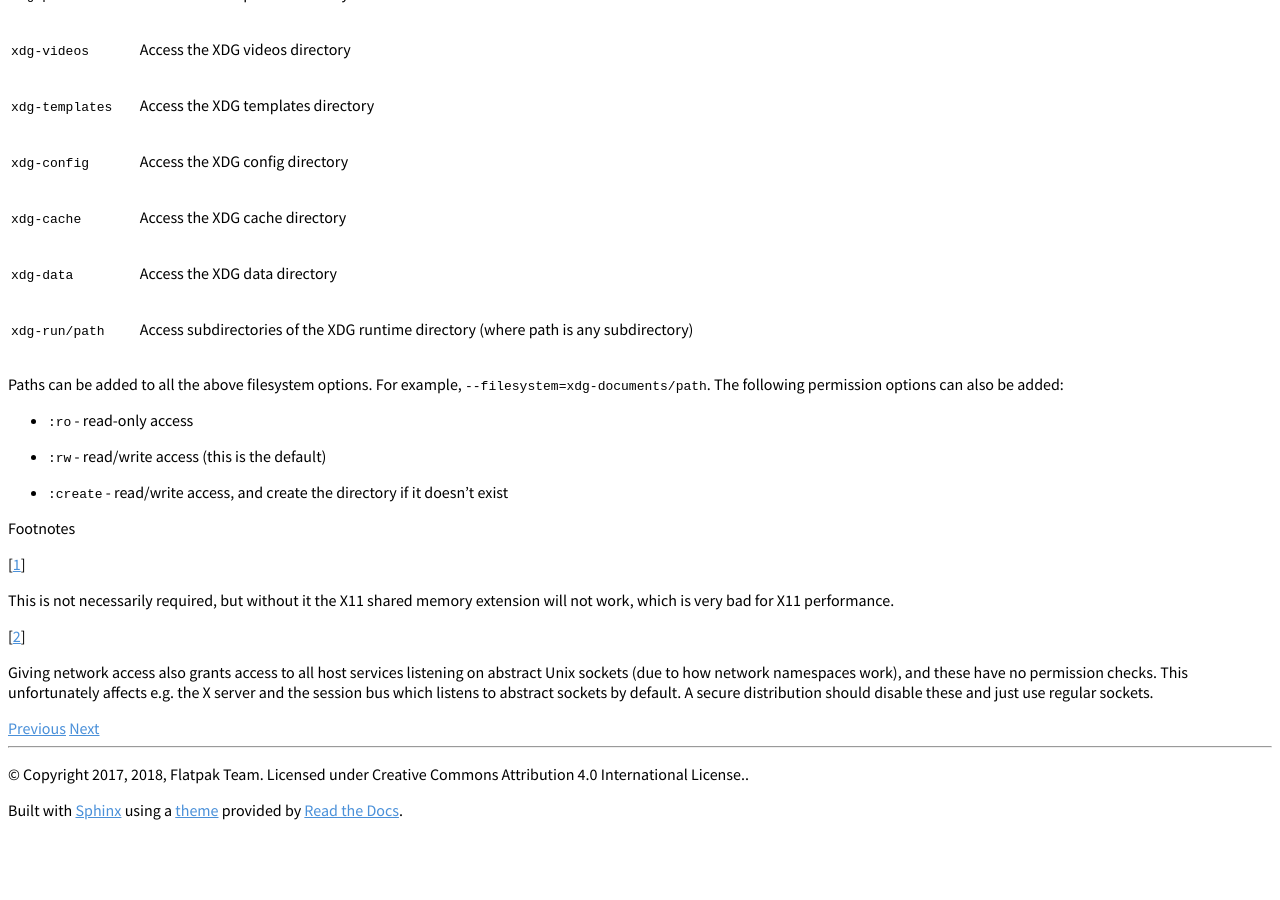
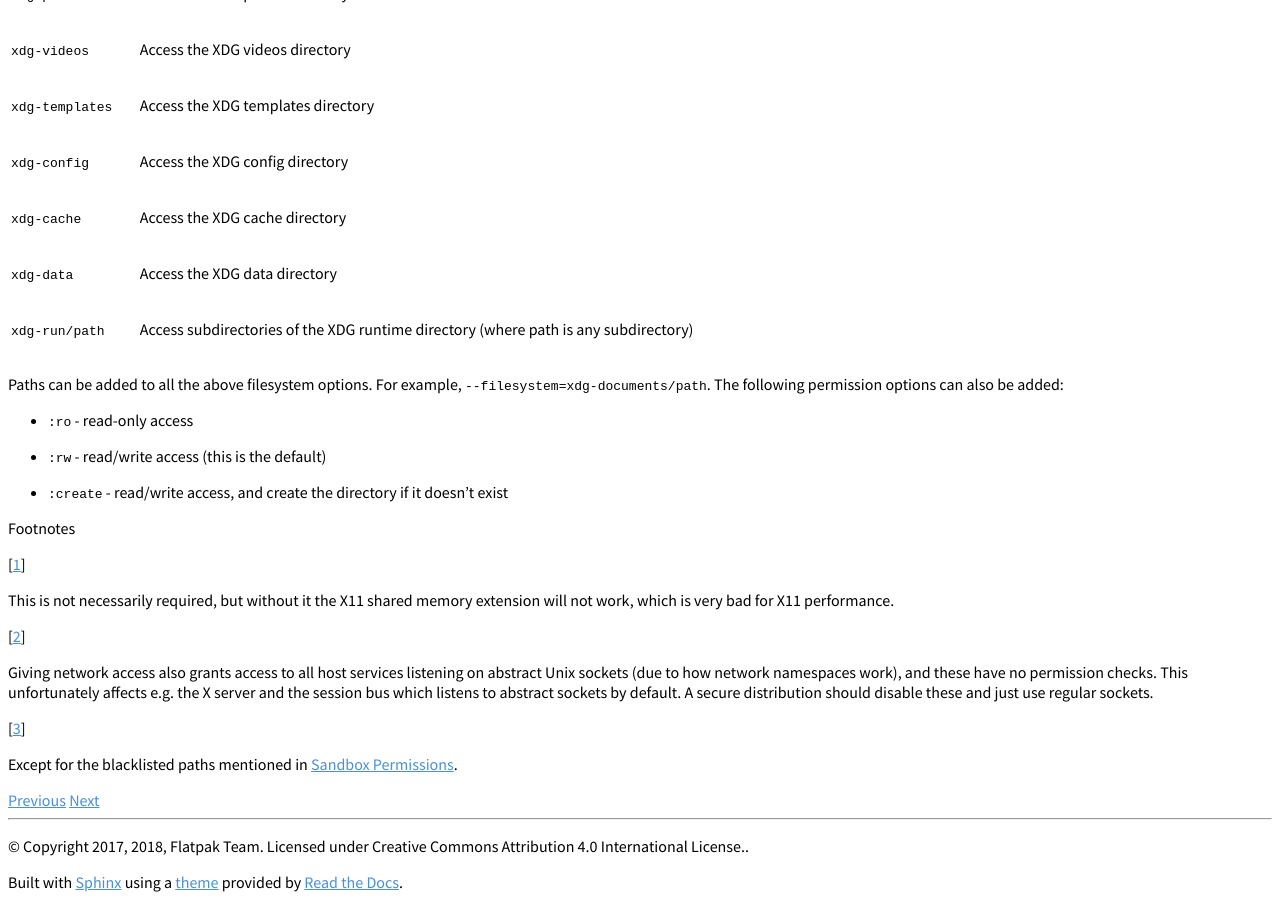
Before and after one commit to flatpak/flatpak-docs, a Sphinx documentation site: the page built from docs/sandbox-permissions-reference.rst, in a window 1280 px wide and 900 px high, scrolled down 1902 px. Built offline with Sphinx 7.4.7 and the Read the Docs theme 2.0.0, drawn with Linux system fonts in a browser that asks for light colours; before the commit the page ends 2730 px from its top, so only the background shows below that; part of the change alters nothing that is shown.

Commit message:
Clarify "all files"
I was surprised that "all files" didn't mean literally all files. So as to avoid confusion to other readers who like me, might either land directly on this link instead of navigating away from [here](https://docs.flatpak.org/en/latest/sandbox-permissions.html#filesystem-access) or who just fail to notice the blacklist on one page and only read "all files" on the second one.

```diff
--- a/docs/sandbox-permissions-reference.rst
+++ b/docs/sandbox-permissions-reference.rst
@@ -28,7 +28,7 @@ Each of the following permissions configure filesystem access, and should
 be added to ``--filesystem=``:
 
 ====================  ===========================================
-``host``              Access all files
+``host``              Access all files [#f3]_
 ``home``              Access the home directory
 ``/some/dir``         Access an arbitrary path
 ``~/some/dir``        Access an arbitrary path relative to the home directory
@@ -63,3 +63,4 @@ also be added:
    and these have no permission checks. This unfortunately affects e.g. the X
    server and the session bus which listens to abstract sockets by default. A
    secure distribution should disable these and just use regular sockets.
+.. [#f3] Except for the blacklisted paths mentioned in :doc:`sandbox-permissions`.
```
